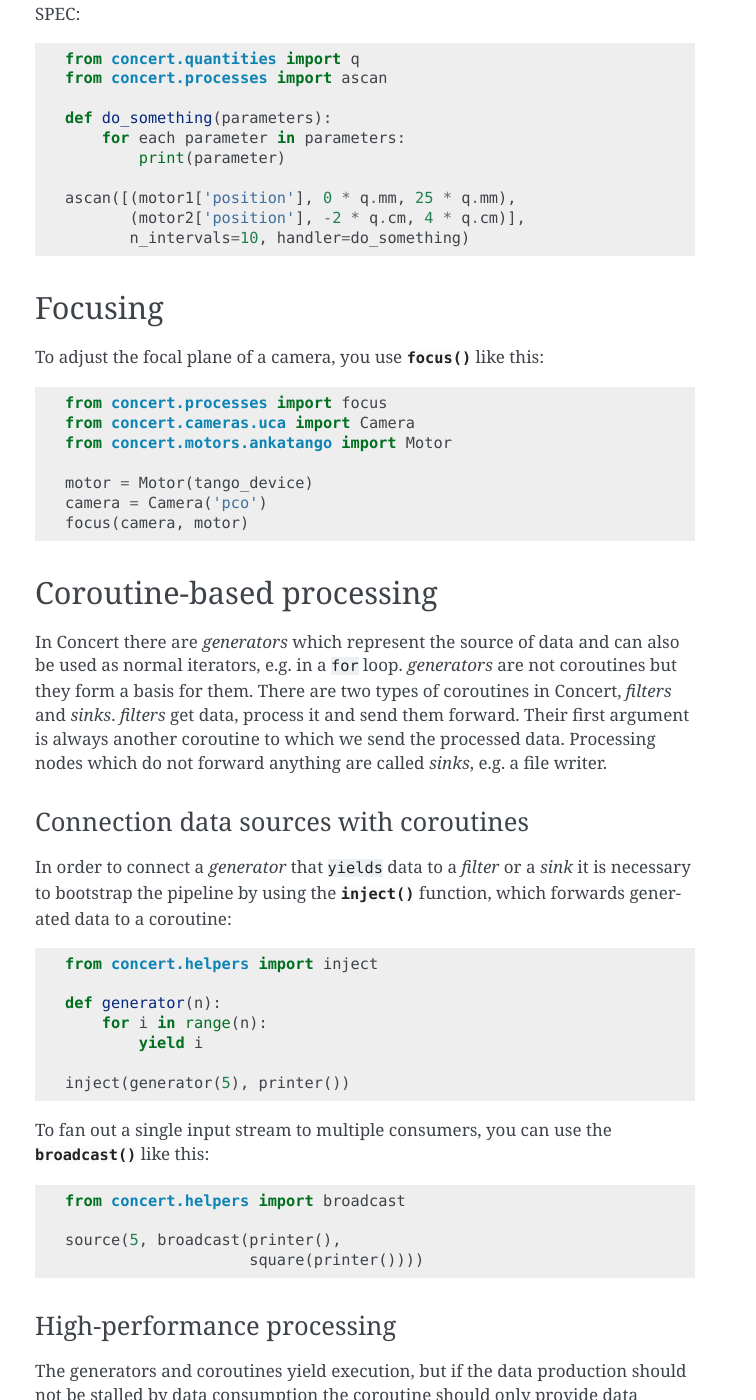
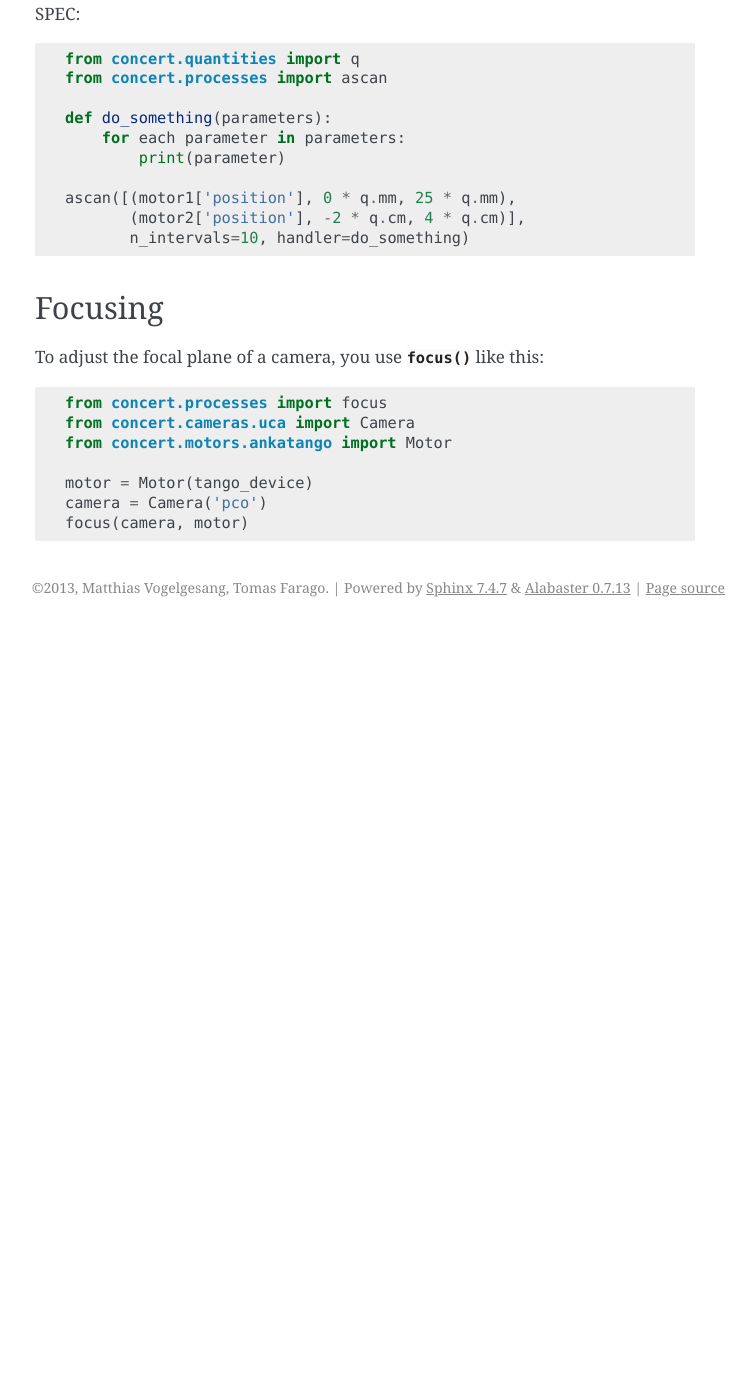
Before and after one commit to ufo-kit/concert, a Sphinx documentation site: the page built from docs/user/topics/processes.rst, in a window 1280 px wide and 1400 px high, scrolled down 566 px. Shown: the whole window, without its empty margins (385-1141 px from the left). Built offline with Sphinx 7.4.7, drawn with Linux system fonts in a browser that asks for light colours; after the commit the page ends 1193 px from its top, so only the background shows below that; some of the changed text lies outside the part shown.

Commit message:
Restructure data processing docs

```diff
--- a/docs/user/topics.rst
+++ b/docs/user/topics.rst
@@ -10,4 +10,5 @@
     topics/shell.rst
     topics/control.rst
     topics/processes.rst
+    topics/processing.rst
     topics/experiments.rst
--- a/docs/user/topics/processes.rst
+++ b/docs/user/topics/processes.rst
@@ -49,81 +49,3 @@
     motor = Motor(tango_device)
     camera = Camera('pco')
     focus(camera, motor)
-
-
-Coroutine-based processing
-==========================
-
-In Concert there are *generators* which represent the source of data
-and can also be used as normal iterators, e.g. in a ``for`` loop. *generators*
-are not coroutines but they form a basis for them. There are two types of
-coroutines in Concert, *filters* and *sinks*. *filters* get data, process it
-and send them forward. Their first argument is always another coroutine to
-which we send the processed data. Processing nodes which do not forward
-anything are called *sinks*, e.g. a file writer.
-
-
-Connection data sources with coroutines
----------------------------------------
-
-In order to connect a *generator* that ``yields`` data to a *filter* or a
-*sink* it is necessary to bootstrap the pipeline by using the
-:py:func:`.inject` function, which forwards generated data to a coroutine::
-
-    from concert.helpers import inject
-
-    def generator(n):
-        for i in range(n):
-            yield i
-
-    inject(generator(5), printer())
-
-To fan out a single input stream to multiple consumers, you can use the
-:py:func:`.broadcast` like this::
-
-    from concert.helpers import broadcast
-
-    source(5, broadcast(printer(),
-                        square(printer())))
-
-
-High-performance processing
----------------------------
-
-The generators and coroutines yield execution, but if the data production
-should not be stalled by data consumption the coroutine should only provide
-data buffering and delegate the real consumption to a separate thread or
-process. The same can be achieved by first buffering the data and then
-yielding them by a generator. It comes from the fact that a generator
-will not produce a new value until the old one has been consumed.
-
-
-
-Data processing with Ufo
-========================
-
-The :mod:`.ufo` module provides classes to process data from an experiment with
-the UFO data processing framework. The simplest example could look like this::
-
-    from concert.ext.ufo import InjectProcess
-    from gi.repository import Ufo
-    import numpy as np
-    import scipy.misc
-
-    pm = Ufo.PluginManager()
-    writer = pm.get_task('writer')
-    writer.props.filename = 'foo-%05i.tif'
-
-    proc = InjectProcess(writer)
-
-    proc.run()
-    proc.push(scipy.misc.lena())
-    proc.wait()
-
-
-To save yourself some time, the :mod:`.ufo` module provides a wrapper around the raw ``UfoPluginManager``::
-
-    from concert.ext.ufo import PluginManager
-
-    pm = PluginManager()
-    writer = pm.get_task('writer', filename='foo-%05i.tif')
```
Also changed, not shown: docs/devel/reference.rst (+1 -33 lines), docs/user/topics/processing.rst (added, +108 -0 lines).
